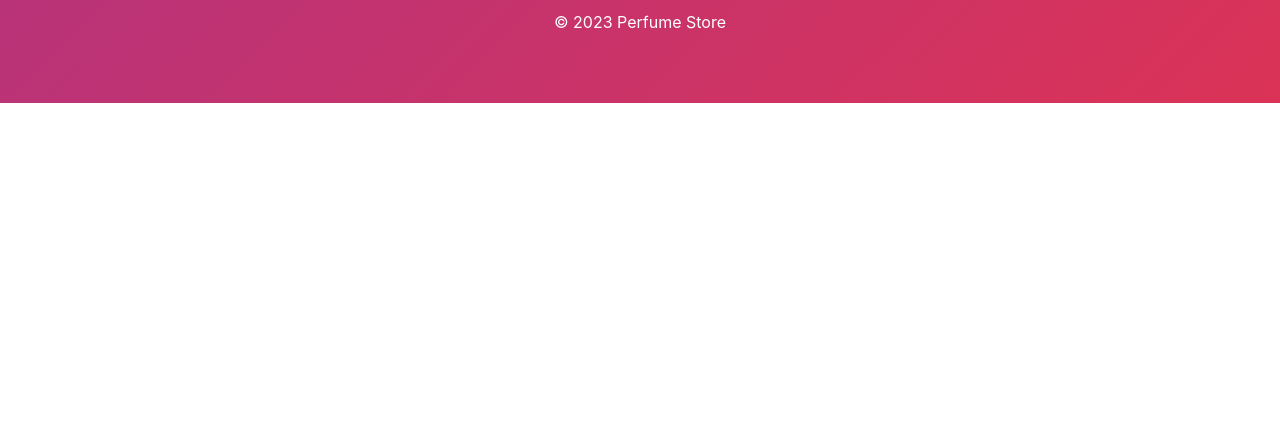
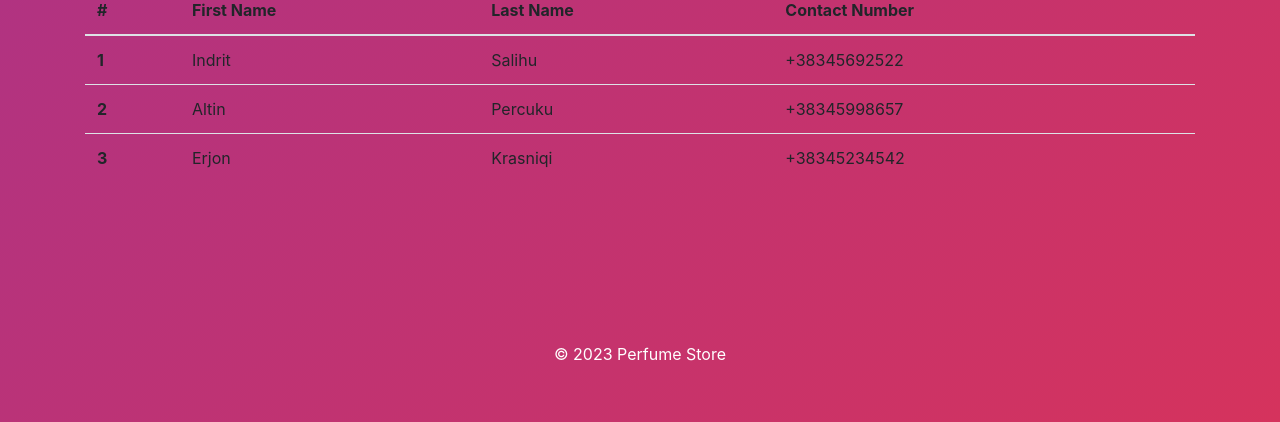
Before and after one commit to indrittti/druarstore, a plain HTML site: page contact.html in a window 1280 px wide. Shown: the part 697-1119 px from the top of the page. Before the commit the page ends 800 px from the top, so only its background shows below. Drawn offline with nearby package versions, Linux system fonts and the light colour scheme.

Commit message:
Update contact.html

```diff
--- a/contact.html
+++ b/contact.html
@@ -72,6 +72,41 @@
             </div>
         </div>
     </div>
+    <div class="container my-4">
+        <div class="display-3">
+            Contact Info
+        </div>
+        <table class="table">
+  <thead>
+    <tr>
+      <th scope="col">#</th>
+      <th scope="col">First Name</th>
+      <th scope="col">Last Name</th>
+      <th scope="col">Contact Number</th>
+    </tr>
+  </thead>
+  <tbody>
+    <tr>
+      <th scope="row">1</th>
+      <td>Indrit</td>
+      <td>Salihu</td>
+      <td>+38345692522</td>
+    </tr>
+    <tr>
+      <th scope="row">2</th>
+      <td>Altin</td>
+      <td>Percuku</td>
+      <td>+38345998657</td>
+    </tr>
+    <tr>
+      <th scope="row">3</th>
+      <td>Erjon</td>
+      <td>Krasniqi</td>
+      <td>+38345234542</td>
+    </tr>
+  </tbody>
+</table>
+    </div>
   </section>
   <footer class="bg-transparent text-center mt-5">
     <p>&copy; 2023 Perfume Store</p>
```
